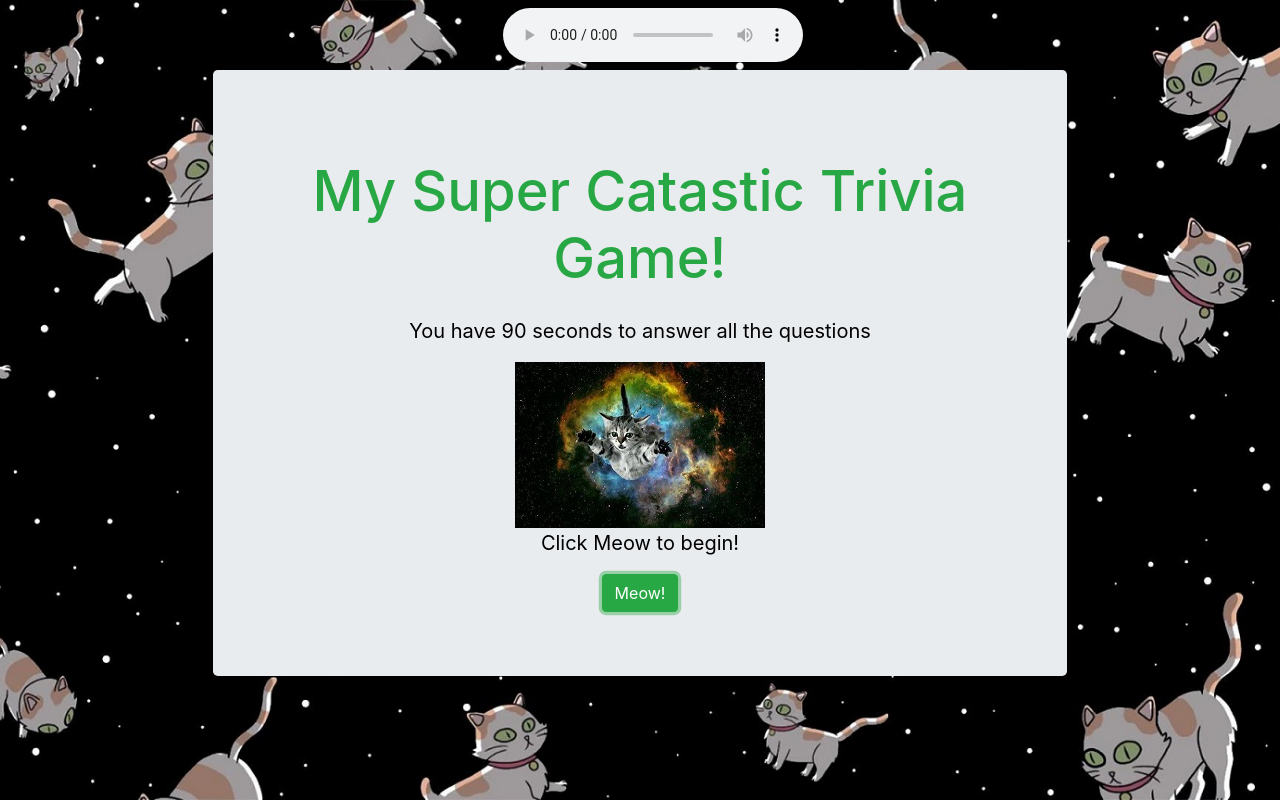
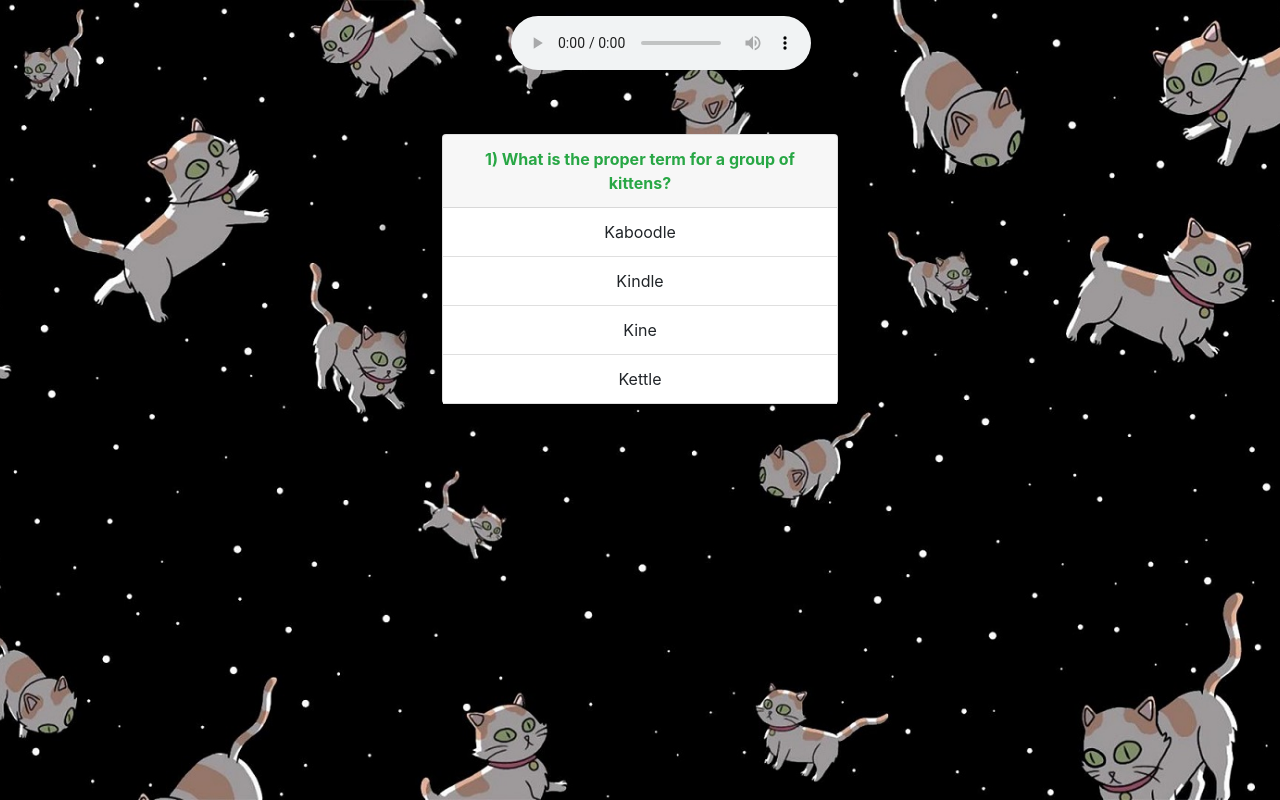
Before and after one commit to TimGangl/Catastic-Trivia-Game, a plain HTML site: page index.html in a window 1280 px wide. Both pictures are taken after a click on the button "Meow!". Drawn offline with nearby package versions, Linux system fonts and the light colour scheme.

Commit message:
changed questions around started JS

```diff
--- a/assets/css/style.css
+++ b/assets/css/style.css
@@ -1,9 +1,8 @@
-
 
 h1{
     color: #28a745;
     font-size: 350%;
-    border-radius: 5px ;
+    border-radius: 5px;
 }
 
 h2{
@@ -19,3 +18,7 @@ p{
     color: #000000;
     font-size: 20px;
 }
+#ques-disp{
+    color:#28a745;
+    font-weight: bold;
+}
--- a/assets/javascript/app.js
+++ b/assets/javascript/app.js
@@ -1,103 +1,145 @@
-//questions object
+$(document).ready(function () {
+    //questions and answers object------------------------------------------
     var questions = [{
         ques: "1) What is the proper term for a group of kittens?",
         ans: ["Kaboodle", "Kindle", "Kine", "Kettle"],
-    name: "kittenGroup",
         correct: "Kindle"
     },
     {
         ques: "2) All cats are born with what color eyes?",
         ans: ["Green", "Blue", "Black", "Brown"],
-    name: "catEyes",
         correct: "Blue eyes"
     },
     {
         ques: "3) How many different sounds can a cat make?",
         ans: ["10", "27", "150", "100"],
-    name: "catSounds",
         correct: "100"
     },
     {
         ques: "4) how many breeds of domestic cat are there worldwide?",
         ans: ["70", "140", "280", "210"],
-    name: "catBreed",
         correct: "70"
     },
     {
         ques: "5) What is the normal body tempature of a cat?",
         ans: ["102°F", "94°F", "106°F", "98°F"],
-    name: "catTemp",
         correct: "102°F"
     },
     {
-    ques: "6) What breen of cat ha a reputation for being cross-eyed?",
+        ques: "6) What breed of cat has a reputation for being cross-eyed?",
         ans: ["Egyptian Mau", "Himalayan", "Persian", "Siamese"],
-    name: "crossEye",
         correct: "Siamese"
     },
     {
         ques: "7) Which country has more cats per person than any other country in the World?",
         ans: ["Denmark", "USA", "India", "New Zealand"],
-    name: "catCountry",
-    correct: "New Zealand",
+        correct: "New Zealand"
     },
     {
         ques: "8) What percent of people identify as  cat people?",
         ans: ["34.6%", "48.2%", "27.9%", "11.5%"],
-    name: "catPeople",
         correct: "11.5%"
     },
     {
         ques: "9) How fast can cats run?",
         ans: ["40mph", "50mph", "20mph", "30mph"],
-    name: "catSpeed",
         correct: "30mph"
     },
     {
         ques: "10) Why do cats rub against you?",
         ans: ["To show affection", "To mark you with its sent", "To say hello", "All of these"],
-    name: "catRub",
         correct: "All of these"
-},
-] // end questions object
+    }];
+
+    //variables---------------------------------------------------------
+    var card = $(".card");
+    var questionDisplay = $("#ques-disp");
+    var timesUpDisplay = $("#times-up-disp");
+    var gameOverDisplay = $("#game-over");
+    var correctAnswer = $("#correct-answer");
+    var incorrectAnswer = $("#incorrect-answer");
+    var correctAns = $("#correct-ans");
+    var wrongAns = $("#wrong-ans");
+    var startBtn = $("#start-btn");
+    var answer1 = $("#ans1");
+    var answer2 = $("#ans2");
+    var answer3 = $("#ans3");
+    var answer4 = $("#ans4");
+    var i = 0;
 
 
-var labels = ["first", "second", "third"];
+    //functions---------------------------------------------------------
 
-//click to start then diplay questions
-var startGame = $("#start-btn").on('click', function () {
-    $(this).parent().hide();
-    $('.container').show();
-    countdown(90);
-    questionDisplay();
-});
+    //start screen load hide all divs
+    function gameStart() {
+        card.hide();
+        questionDisplay.hide();
+        timesUpDisplay.hide();
+        gameOverDisplay.hide();
+        correctAnswer.hide();
+        incorrectAnswer.hide();
+        correctAns.hide();
+        wrongAns.hide();
+    };
+    //show question card
+    function showQues() {
+        questionDisplay.text(questions[i].ques);
+        answer1.text(questions[i].ans[0]);
+        answer2.text(questions[i].ans[1]);
+        answer3.text(questions[i].ans[2]);
+        answer4.text(questions[i].ans[3]);
 
-//function for displaying questions
-
-//function for countdown timer
-
-//loop through correctArray & radioName to match html elements & answer
-
-//click event for submit button to timer
-
-//end countdown
-
-//function grade quiz sumbit button is clicked
-
-//loop though correctArray & radioName to match html elements & answers
+    };
+    gameStart();
 
 
 
-//once submit is clicked...
-//test
-//stop timer
 
-//fade out questions
+    //set timer for 5 sec that hides the card, displays times up for 3 sec, increments loss, and sets up next question (display q and a)
 
-//show answerScreen
+    // when answer is clicked, clear interval timer, hide card compare against the correct answer
 
-//display correctAnswer
+    //if correct, clear interval timer, increment correct, diplay correct screen for 3 secs, set up next question
 
-//display wrongAnswers
+    //if wrong, clear interval timer, increment wrong, display incorrect screen for 3 sec, set up next question
 
-//end gradeQuiz
+    //if time runs out on question, go to times up screen, increment incorrect answer, set up next question
+
+    //after final question diplay game over screen along with results of game
+
+    //game--------------------------------------------------------------
+
+    //on start click hide all div and show first question div
+    startBtn.on("click", function () {
+        i = 0;
+        showQues();
+        card.show();
+        questionDisplay.show();
+        $(".jumbotron").hide();
+        answer1.show();
+        answer2.show();
+        answer3.show();
+        answer4.show();
+    });
+
+
+    //start timer
+    function quesTime() {
+        setTimeout(function () {
+            card.hide();
+            timesUpDisplay.show();
+            wrongAns++;
+        });
+    }
+    quesTime();
+
+    for (i = 0; i < questions.length; i++) {
+        if (questions[i].ques === questions[i].ans) {
+            correctAnswer++;
+            correctAns.text;
+        } else incorrectAnswer++;
+        wrongAns.text;
+        showQues();
+
+    }
+});
--- a/index.html
+++ b/index.html
@@ -17,23 +17,49 @@
 <body class="view"
     style="background-image: url('assets/images/catinspace.jpg'); background-repeat: no-repeat; background-size: cover; background-position: center center;">
 
-    <div class="container-fluid">
+    <div class=" container-fluid">
         <div class="row justify-content-center">
             <div class="col-3">
-                <audio controls loop class="row justify-content-center m-2">
+                <audio controls loop class="row justify-content-center m-3">
                     <source src="assets/images/Kittycat.mp3" type="audio/mp3"></audio>
             </div>
         </div>
         <div class="row d-flex justify-content-center" align="center">
-            <div class="jumbotron col-8" id="startScreen">
+            <div class="jumbotron col-6">
                 <h1 class="text-align-center border-dark b-1 m-4">My Super Catastic Trivia Game!
                 </h1>
-                <p class="text-align-center">You have 90 seconds to answer all the questions</p>
+                <p class="text-align-center">You have 5 seconds to answer each question</p>
                 <img src="assets/images/catinspace2.jpg" alt="cat in space">
                 <br>
-                <p class="text-align-center">Click Meow to begin!</p>
+                <p class="text-align-center">Click meow to begin!</p>
 
                 <button type="button" class="btn btn-success text-align-center" id="start-btn">Meow!</button>
+            </div>
+        </div>
+        <div class="row  d-flex justify-content-center pt-5">
+            <div class="col-4">
+                <div class="card">
+                    <div id="ques-disp" class="card-header text-center">
+                        Hi
+                    </div>
+
+                    <div>
+                        <ul class="list-group list-group-flush text-center">
+                            <li class="list-group-item" id="ans1"></li>
+                            <li class="list-group-item" id="ans2"></li>
+                            <li class="list-group-item" id="ans3"></li>
+                            <li class="list-group-item" id="ans4"></li>
+                        </ul>
+                        <div id=" times-up-disp"></div>
+                    </div>
+                    <div id="game-over">
+                        <img src="assets/images/catinspace3.jpg">
+                        <p id="correct-answer" class="text-center">Correct Answers: </p>
+                        <p id="incorrect-answer" class="text-center">Incorret Answers: </p>
+                    </div>
+                    <div id="correct-ans" class="text-center">Yay you got that right!</div>
+                    <div id="wrong-ans" class="text-center">Oops you're wrong</div>
+                </div>
             </div>
         </div>
     </div>
@@ -47,7 +73,7 @@
     <script src="https://stackpath.bootstrapcdn.com/bootstrap/4.3.1/js/bootstrap.min.js"
         integrity="sha384-JjSmVgyd0p3pXB1rRibZUAYoIIy6OrQ6VrjIEaFf/nJGzIxFDsf4x0xIM+B07jRM"
         crossorigin="anonymous"></script>
-
+    <script src="assets/javascript/app.js"></script>
 </body>
 
 </html>
```
Also changed, not shown: assets/css/retina_wood/readme.txt (deleted), assets/css/retina_wood/retina_wood.png (deleted), assets/css/retina_wood/retina_wood_@2X.png (deleted), assets/images/catinspace3.jpg (added), 2 other files. Lines whose indentation alone changed are shown as unchanged.
